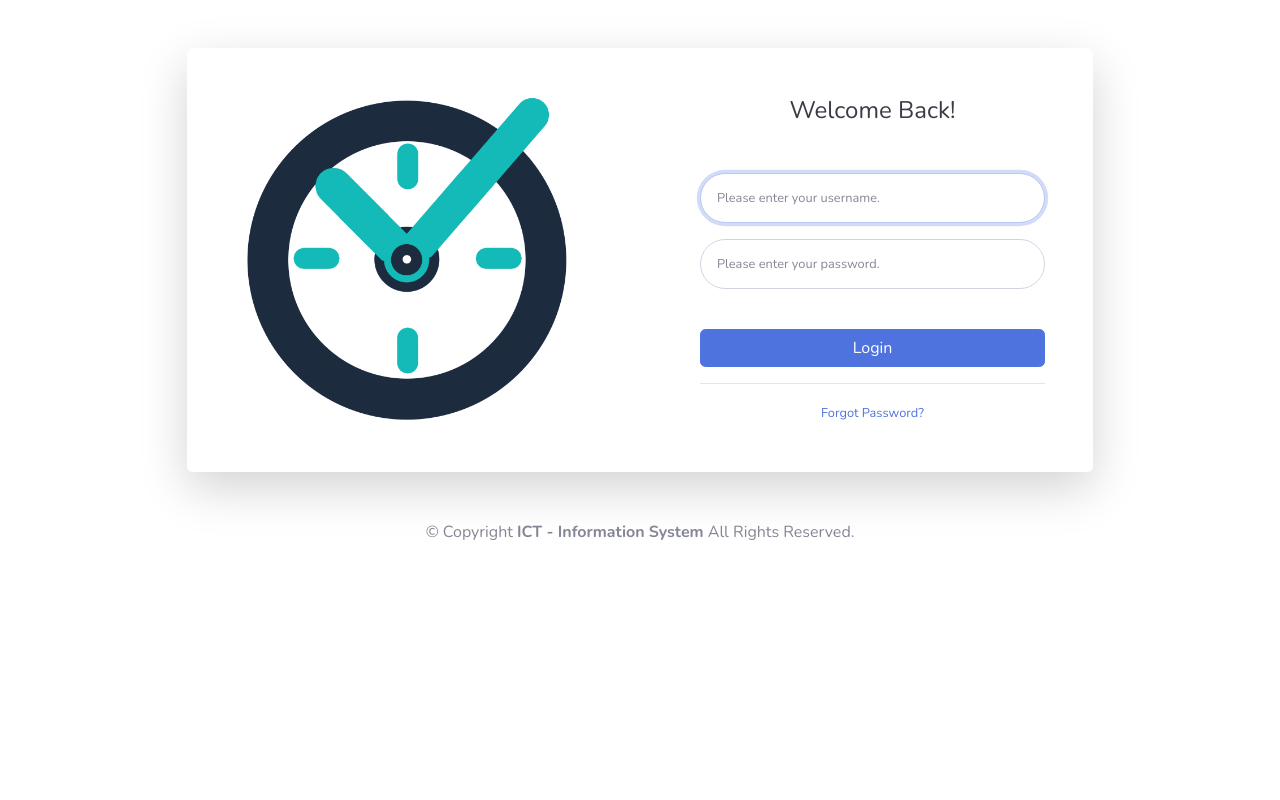
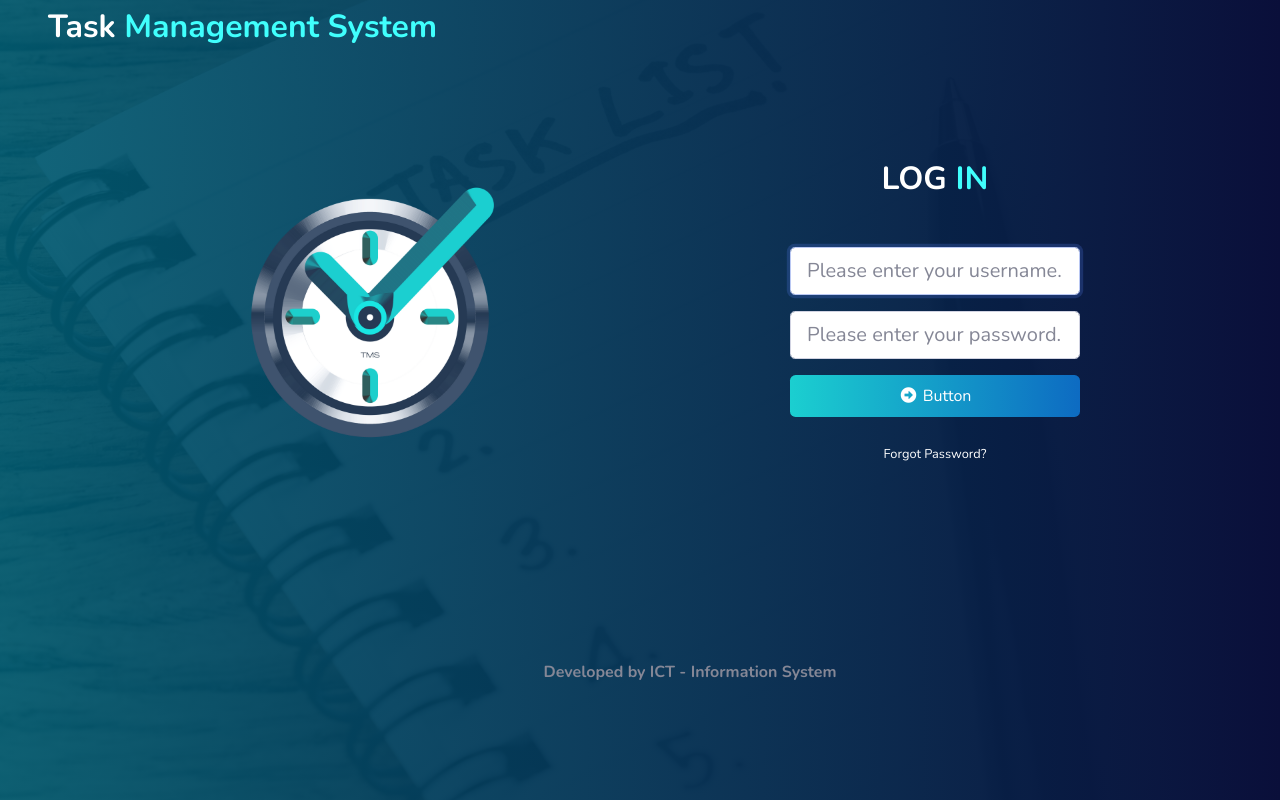
Before and after one commit to ChrishnW/Task-Management-System, a PHP site: page / in a window 1280 px wide. Run offline with PHP 8.4, Linux system fonts and the light colour scheme.

Commit message:
"Updated index.php, removed Logo.png and logo.jpg, added new styles and layout"

```diff
--- a/index.php
+++ b/index.php
@@ -24,59 +24,81 @@ if (isset($_SESSION['SESS_MEMBER_ID'])) {
 
   <!-- Custom styles for this template-->
   <link href="assets/css/sb-admin-2.min.css" rel="stylesheet">
+  <link rel="shortcut icon" href="./assets/img/tms logo 3.png">
 
+  <style>
+        body {
+          background-image: url('./assets/img/BackgroundImage  1.png');
+
+    background-size: cover;
+    background-position: center;
+    background-repeat: no-repeat;
+height : 100vh;
+    }
+    .element::before {
+  content: "";
+  position: absolute;
+  top: 0;
+  left: 0;
+  width: 100%;
+  height: 100%;
+  background: linear-gradient(270deg, #0a0f3a, #015c72eb); /* Black color with 50% opacity */
+
+}
+.navbar{
+  display: inline-flex;
+}
+.btn-gradient {
+  background: linear-gradient(to right, #1BCFD0, #0D6BC2);
+    border: none;
+    color: white;
+}
+.btn-gradient:hover {
+    background: linear-gradient(to right, #007B7F, #0047AB); /* Darker shades on hover */
+  }
+  </style>
 </head>
 
 <body>
+  <div class="element">
 
-  <div class="container">
+  </div>
+<nav class="navbar navbar-light  px-5 font-weight-bolder w-100">
+  <!-- <a class="navbar-brand fs-3" href="#">
+    <img src="./assets/img/tms logo 4.png" width="60" height="60" class=" d-inline-block align-top" alt="">
+  </a> -->
+  <h2 class="font-weight-bold" style="color: white">Task <span style="color: #40FFFD">Management System</span></h2>
+</nav>
+<div style="z-index: 1; position: relative; padding-left: 200px; padding-right: 100px; height: 90%"class="d-flex justify-content-center align-items-center flex-wrap  ">
+  <!-- Your content here -->
+  <div class="px-5 w-50 w-md-66 w-lg-50 mb-sm-3 mb-md-0">
+  <img src="./assets/img/tms logo 3 metalic 1.png" style="width: 65%"class=" logo-container" alt="Login image" />
+</div>
+<div style= "padding-left: 100px;
+  padding-right: 100px;
+}"class=" w-50 w-md-66 w-lg-50 mb-sm-3 mb-md-0 ">
+<form  data-toggle="validator" method="POST">
 
-    <!-- Outer Row -->
-    <div class="row justify-content-center">
-
-      <div class="col-xl-10 col-lg-12 col-md-9">
-
-        <div class="card o-hidden border-0 shadow-lg my-5">
-          <div class="card-body p-0">
-            <!-- Nested Row within Card Body -->
-            <div class="row">
-              <div class="col-lg-6 d-none d-lg-block bg-login-image"></div>
-              <div class="col-lg-6">
-                <div class="p-5">
-                  <div class="text-center">
-                    <h1 class="h4 text-gray-900 mb-4">Welcome Back!</h1>
-                  </div>
+  <h2 class=" text-white text-center mb-5 display-6 font-weight-bold" style="color: white">LOG <span style="color: #40FFFD">IN</span></h2>
   <small class="form-text text-danger text-center"><?php echo $error; ?></small>
-                  <br>
-                  <form class="user" data-toggle="validator" method="POST">
-                    <div class="form-group">
-                      <input type="text" class="form-control form-control-user" id="username" name="username" placeholder="Please enter your username." autofocus>
-                    </div>
-                    <div class="form-group">
-                      <input type="password" class="form-control form-control-user" id="password" name="password" placeholder="Please enter your password.">
-                    </div>
-                    <small class="form-text text-danger d-none text-center" id="password-caps-warning">Warning: Caps lock enabled</small>
-                    <br>
-                    <button class="btn btn-primary btn-block" name="submit" type="submit" value="submit">Login</button>
-                  </form>
-                  <hr>
-                  <div class="text-center">
-                    <a class="small" href="forgot-password.html">Forgot Password?</a>
-                  </div>
-                </div>
-              </div>
-            </div>
-          </div>
+  <div class="mb-3 ">
+    <input type="text"  class=" form-control form-control-lg text-gray-700" id="username" name="username" placeholder="Please enter your username." autofocus />
   </div>
 
+  <div class="mb-3 ">
+    <input type="password" id="password" name="password" placeholder="Please enter your password." class=" form-control form-control-lg text-gray-700"  />
   </div>
-
-      <div class="credits">
-        &copy; Copyright <strong><span>ICT - Information System</span></strong> All Rights Reserved.
+  <button class="btn btn-primary w-100 form-control-lg btn-gradient" name="submit" type="submit" value="submit"  >
+ <i class="fas fa-arrow-alt-circle-right fa-fw"></i> Button</button>
+ <div class="text-center mt-4">
+                    <a class="small text-white" href="forgot-password.html">Forgot Password?</a>
                   </div>
+</form>
 
 </div>
-
+<div class="credits">
+         <strong><span>Developed by ICT - Information System</span></strong>
+      </div>
 </div>
 
   <!-- Bootstrap core JavaScript-->
```
Also changed, not shown: .index.php (added, +119 -0 lines), assets/img/BackgroundImage  1.png (added), assets/img/Logo.png (deleted), assets/img/logo.jpg (deleted), assets/img/tms logo 3 1.png (added), assets/img/tms logo 3 metalic 1.png (added). Lines whose indentation alone changed are shown as unchanged.
